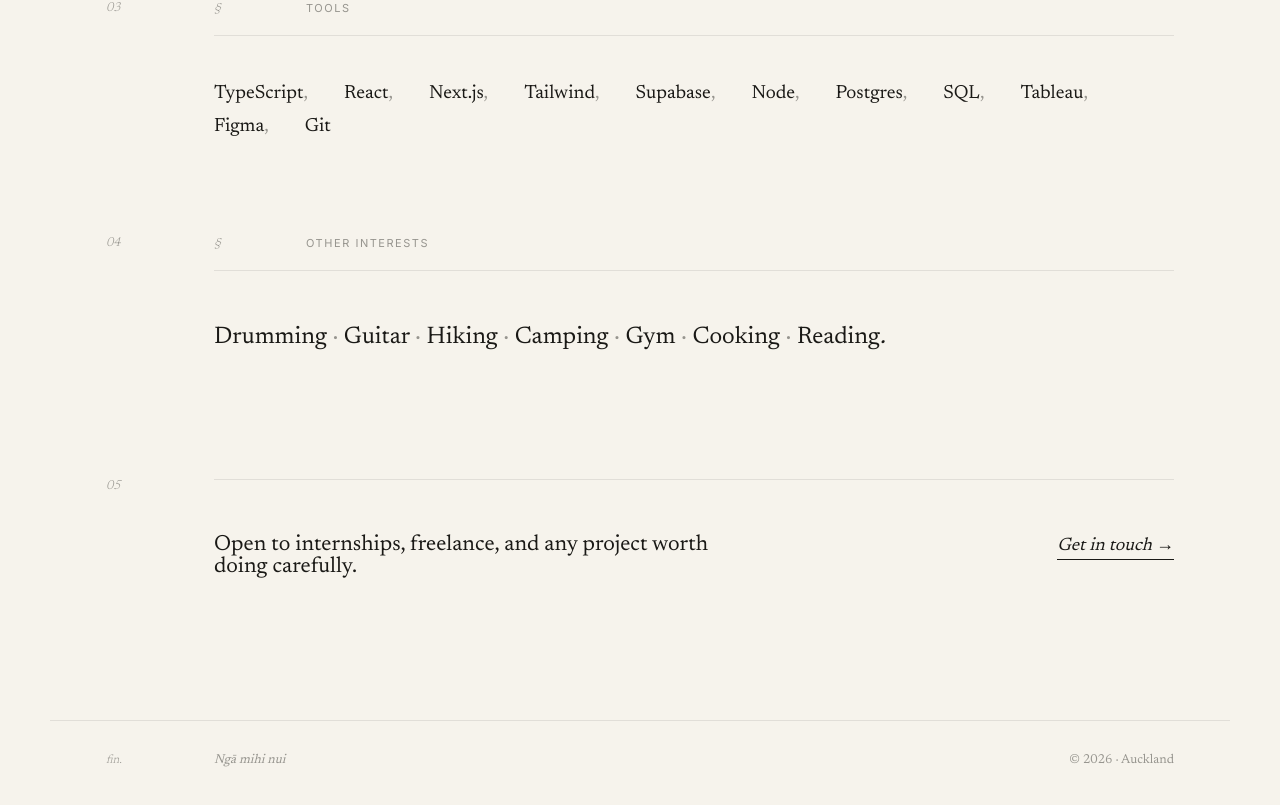
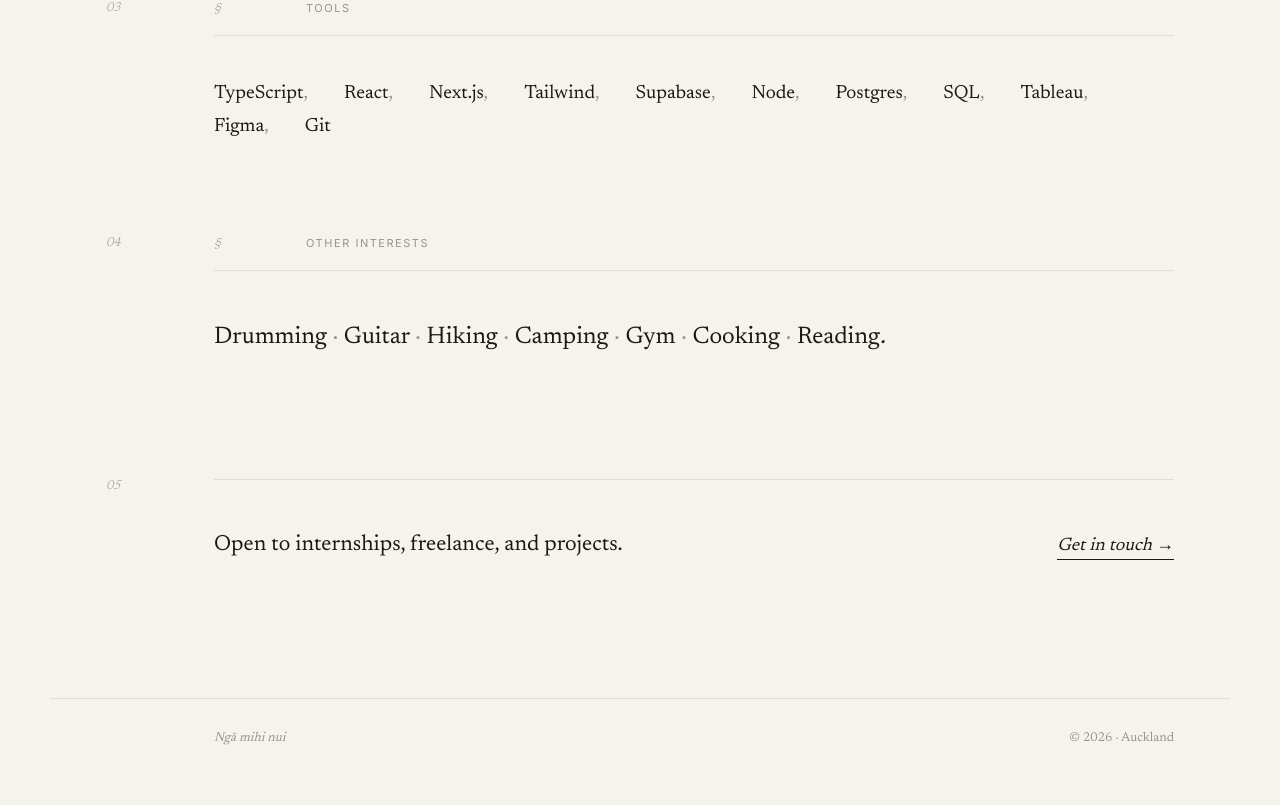
Before and after one commit to cc0b/portfolio, a Next.js app: page /about in a window 1280 px wide. Shown: the part 805-1610 px from the top of the page. After the commit the page ends 1589 px from the top, so only its background shows below. Built offline with nearby package versions, Linux system fonts and the light colour scheme.

Commit message:
minor changes

```diff
--- a/src/app/about/page.tsx
+++ b/src/app/about/page.tsx
@@ -48,7 +48,7 @@ export default function About() {
       <div style={{ maxWidth: 1180, margin: '0 auto', padding: '120px 56px' }}>
         <div style={{ display: 'grid', gridTemplateColumns: '60px 1fr 280px', gap: 48, alignItems: 'start', marginBottom: 120 }}>
           <span style={{ fontFamily: SERIF, fontStyle: 'italic', fontSize: 13, color: 'var(--cl-muted)', fontWeight: 300, paddingTop: 12 }}>
-            § 02
+            § 03
           </span>
 
           <div>
@@ -135,7 +135,7 @@ export default function About() {
             }}
           >
             <p style={{ fontFamily: SERIF, fontSize: 22, color: 'var(--cl-text)', fontWeight: 400, maxWidth: 540 }}>
-              Open to internships, freelance, and any project worth doing carefully.
+              Open to internships, freelance, and projects.
             </p>
             <Link
               href="/contact"
--- a/src/app/contact/page.tsx
+++ b/src/app/contact/page.tsx
@@ -24,7 +24,7 @@ export default function Contact() {
       <div style={{ maxWidth: 1180, margin: '0 auto', padding: '120px 56px' }}>
         <div style={{ display: 'grid', gridTemplateColumns: '60px 1fr 280px', gap: 48, alignItems: 'start' }}>
           <span style={{ fontFamily: SERIF, fontStyle: 'italic', fontSize: 13, color: 'var(--cl-muted)', fontWeight: 300, paddingTop: 12 }}>
-            § 03
+            § 04
           </span>
 
           <div>
--- a/src/app/page.tsx
+++ b/src/app/page.tsx
@@ -21,7 +21,7 @@ export default function Home() {
       <section style={{ minHeight: 'calc(100vh - 76px)', padding: '140px 56px 80px', maxWidth: 1180, margin: '0 auto' }}>
         <div style={{ display: 'grid', gridTemplateColumns: '60px 1fr 220px', gap: 48, alignItems: 'start' }}>
           <span style={{ fontFamily: SERIF, fontStyle: 'italic', fontSize: 13, color: 'var(--cl-muted)', fontWeight: 300, paddingTop: 12 }}>
-            § 00
+            § 01
           </span>
 
           <div>
--- a/src/app/projects/page.tsx
+++ b/src/app/projects/page.tsx
@@ -55,11 +55,11 @@ export default function Work() {
   return (
     <div style={{ paddingTop: 76, minHeight: '100vh' }}>
       <div style={{ maxWidth: 1180, margin: '0 auto', padding: '120px 56px' }}>
-        <SectionHeader num="01" label="Work · An index" />
+        <SectionHeader num="02" label="Work · An index" />
 
         <div style={{ display: 'grid', gridTemplateColumns: '60px 240px 1fr', gap: 48, alignItems: 'start' }}>
           <span style={{ fontFamily: SERIF, fontStyle: 'italic', fontSize: 13, color: 'var(--cl-muted)', fontWeight: 300, paddingTop: 8 }}>
-            §
+            § 02
           </span>
 
           <div style={{ position: 'sticky', top: 110 }}>
--- a/src/components/Footer.tsx
+++ b/src/components/Footer.tsx
@@ -14,10 +14,8 @@ export default function Footer() {
         alignItems: 'baseline',
       }}
     >
-      <span style={{ fontFamily: SERIF, fontStyle: 'italic', fontSize: 12, color: 'var(--cl-muted)', fontWeight: 300 }}>
-        fin.
-      </span>
-      <span style={{ fontFamily: SERIF, fontSize: 13, color: 'var(--cl-muted)', fontStyle: 'italic' }}>
+      <span />
+<span style={{ fontFamily: SERIF, fontSize: 13, color: 'var(--cl-muted)', fontStyle: 'italic' }}>
         Ngā mihi nui
       </span>
       <span />
```
